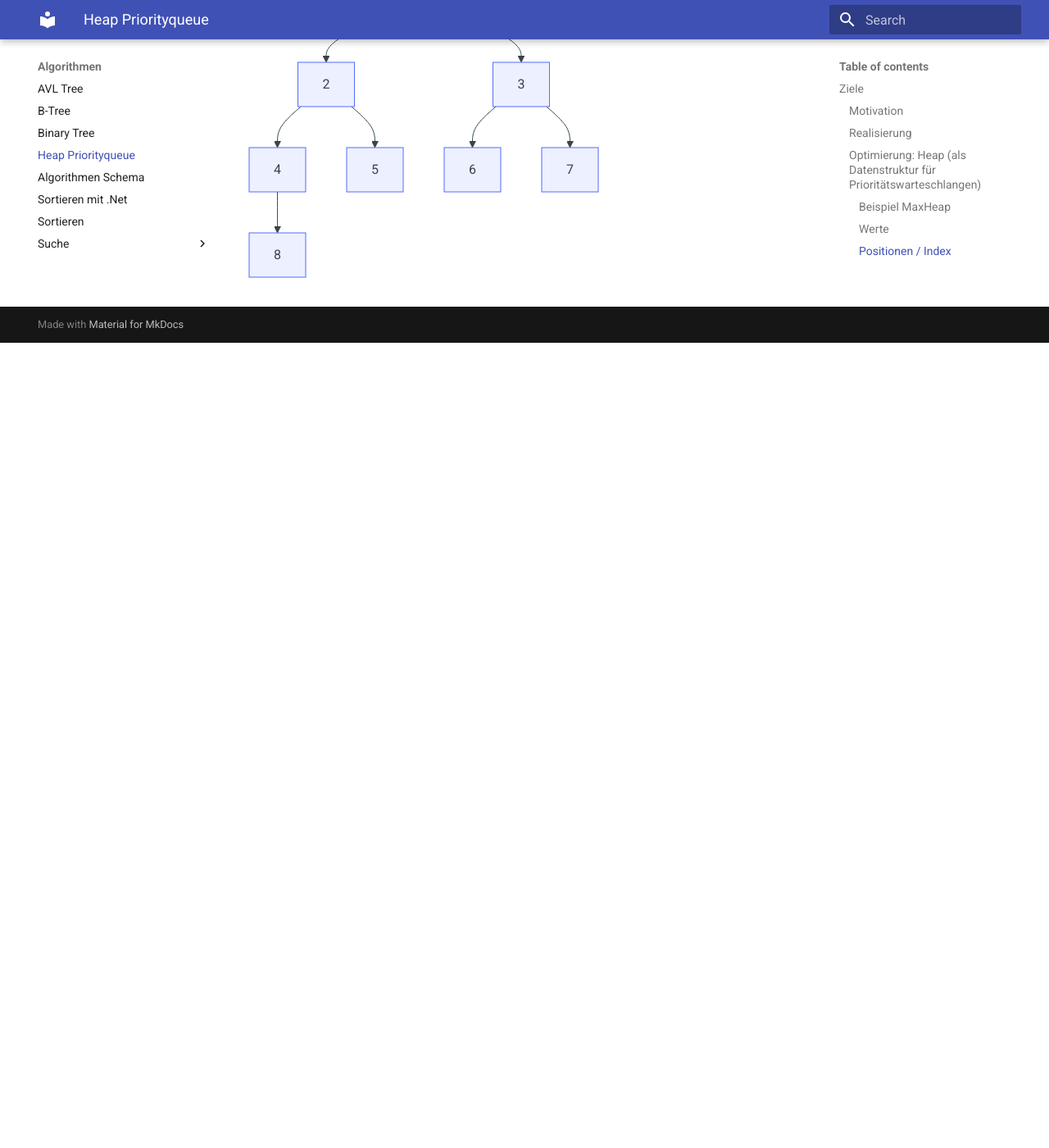
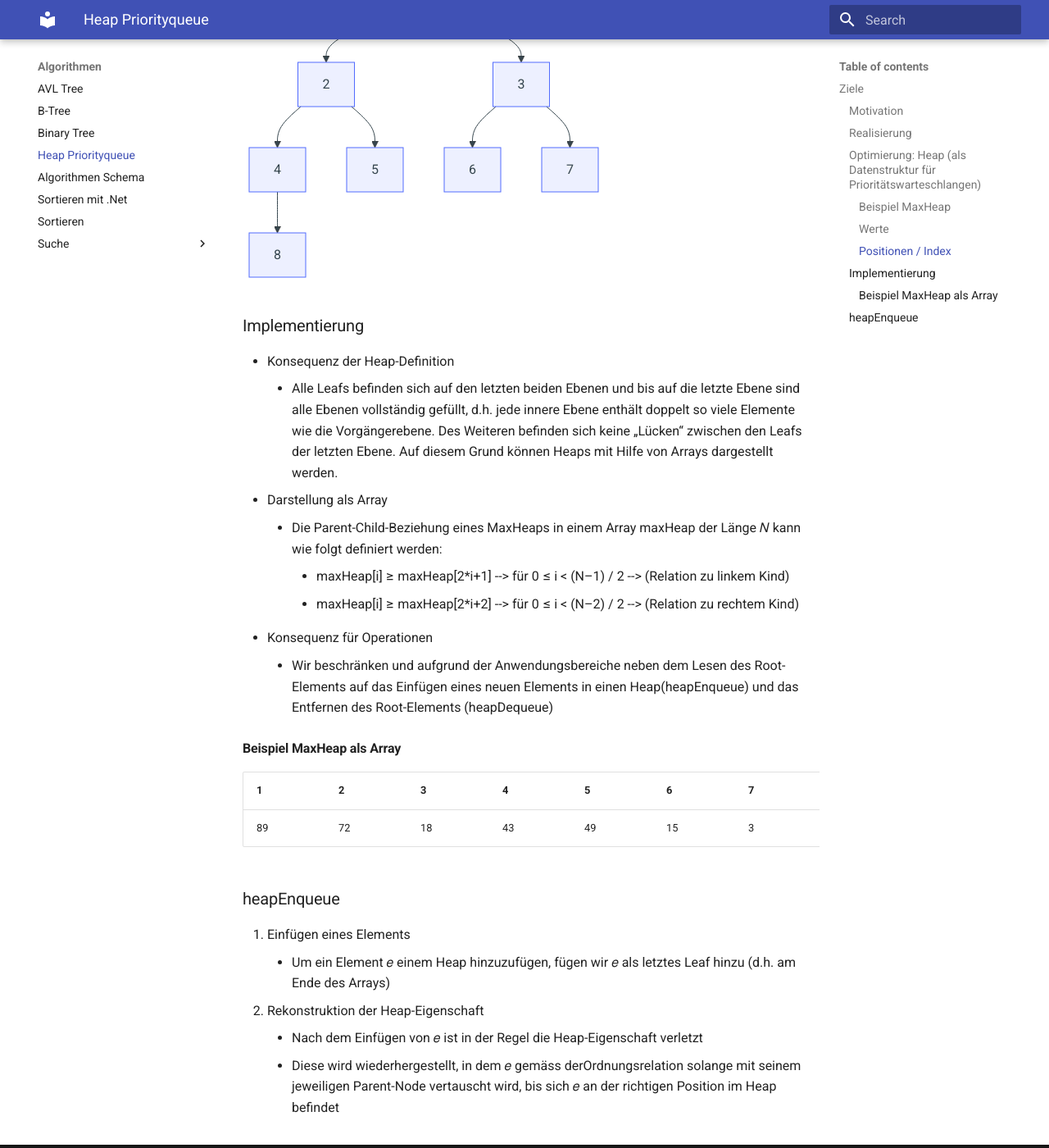
Before and after one commit to tsolenthaler/zbwAlgDs, an MkDocs documentation site: the page built from docs/algorithmen/heap-Priorityqueue.md, in a window 1280 px wide and 1400 px high, scrolled down 2616 px. Shown: the whole window at 82% size. Built offline with MkDocs 1.6.1 and Material for MkDocs 9.7.7, drawn with Linux system fonts in a browser that asks for light colours; before the commit the page ends 3034 px from its top, so only the background shows below that.

Commit message:
Add implementation details and example for MaxHeap in Heap Priority Queue documentation

````diff
--- a/docs/algorithmen/heap-Priorityqueue.md
+++ b/docs/algorithmen/heap-Priorityqueue.md
@@ -80,3 +80,28 @@ flowchart TD
     3 --> 7
     4 --> 8
 ```
+
+### Implementierung
+
+* Konsequenz der Heap-Definition
+    * Alle Leafs befinden sich auf den letzten beiden Ebenen und bis auf die letzte Ebene sind alle Ebenen vollständig gefüllt, d.h. jede innere Ebene enthält doppelt so viele Elemente wie die Vorgängerebene. Des Weiteren befinden sich keine „Lücken“ zwischen den Leafs der letzten Ebene. Auf diesem Grund können Heaps mit Hilfe von Arrays dargestellt werden.
+* Darstellung als Array
+    * Die Parent-Child-Beziehung eines MaxHeaps in einem Array maxHeap der Länge 𝑁 kann wie folgt definiert werden:
+        * maxHeap[i] ≥ maxHeap[2*i+1] --> für 0 ≤ i < (N–1) / 2 --> (Relation zu linkem Kind)
+        * maxHeap[i] ≥ maxHeap[2*i+2] --> für 0 ≤ i < (N–2) / 2 --> (Relation zu rechtem Kind)
+* Konsequenz für Operationen
+    * Wir beschränken und aufgrund der Anwendungsbereiche neben dem Lesen des Root-Elements auf das Einfügen eines neuen Elements in einen Heap(heapEnqueue) und das Entfernen des Root-Elements (heapDequeue)
+
+####  Beispiel MaxHeap als Array
+
+| 1         |  2      | 3   | 4     | 5     | 6     | 7    | 8    |
+| ------- | -----   | ---  | ----- | ----- | ----  | ---- | ---- |
+| 89        | 72      | 18      | 43      | 49      | 15       | 3     | 39     |
+
+### heapEnqueue
+
+1. Einfügen eines Elements
+    * Um ein Element 𝑒 einem Heap hinzuzufügen, fügen wir 𝑒 als letztes Leaf hinzu (d.h. am Ende des Arrays)
+2. Rekonstruktion der Heap-Eigenschaft
+    * Nach dem Einfügen von 𝑒 ist in der Regel die Heap-Eigenschaft verletzt
+    * Diese wird wiederhergestellt, in dem 𝑒 gemäss derOrdnungsrelation solange mit seinem jeweiligen Parent-Node vertauscht wird, bis sich 𝑒 an der richtigen Position im Heap befindet
````
